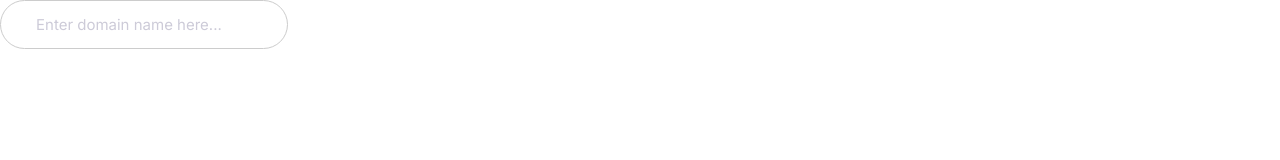
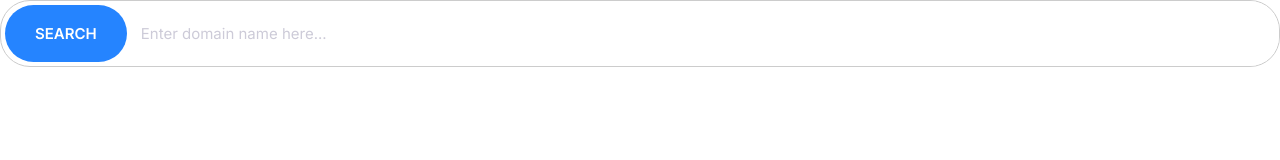
Before and after one commit to Eldor-dev/Moshify, a plain HTML site: page index.html in a window 1280 px wide. Drawn offline with Linux system fonts and the light colour scheme.

Commit message:
Build the input-group component

```diff
--- a/CSS/styles.css
+++ b/CSS/styles.css
@@ -4,6 +4,8 @@
   --color-accent: #ff3400;
   --color-heading: #1b0760;
   --color-body: #918ca4;
+  --color-border: #ccc;
+  --border-radius: 30px;
 }
 
 *,
@@ -247,8 +249,8 @@ a {
 /* Inputs */
 
 .input {
-  border-radius: 30px;
-  border: 1px solid #ccc;
+  border-radius: var(--border-radius);
+  border: 1px solid var(--color-border);
   color: var(--color-heading);
   font-size: 2rem;
   outline: 0;
@@ -259,6 +261,22 @@ a {
   color: #cdcbd8;
 }
 
+.input-group {
+  border: 1px solid var(--color-border);
+  border-radius: var(--border-radius);
+  display: flex;
+}
+
+.input-group .input {
+  border: 0;
+  padding: 1.5rem 1rem;
+  flex-grow: 1;
+}
+
+.input-group .btn {
+  margin: 4px;
+}
+
 @media screen and (min-width: 1024px) {
   .input {
     font-size: 1.5rem;
--- a/index.html
+++ b/index.html
@@ -15,6 +15,13 @@
     <title>Document</title>
   </head>
   <body>
-    <input type="text" class="input" placeholder="Enter domain name here..." />
+    <div class="input-group">
+      <button class="btn btn--primary">Search</button>
+      <input
+        type="text"
+        class="input input--outline"
+        placeholder="Enter domain name here..."
+      />
+    </div>
   </body>
 </html>
```
Also changed, not shown: components/input-group.html (added, +8 -0 lines).
